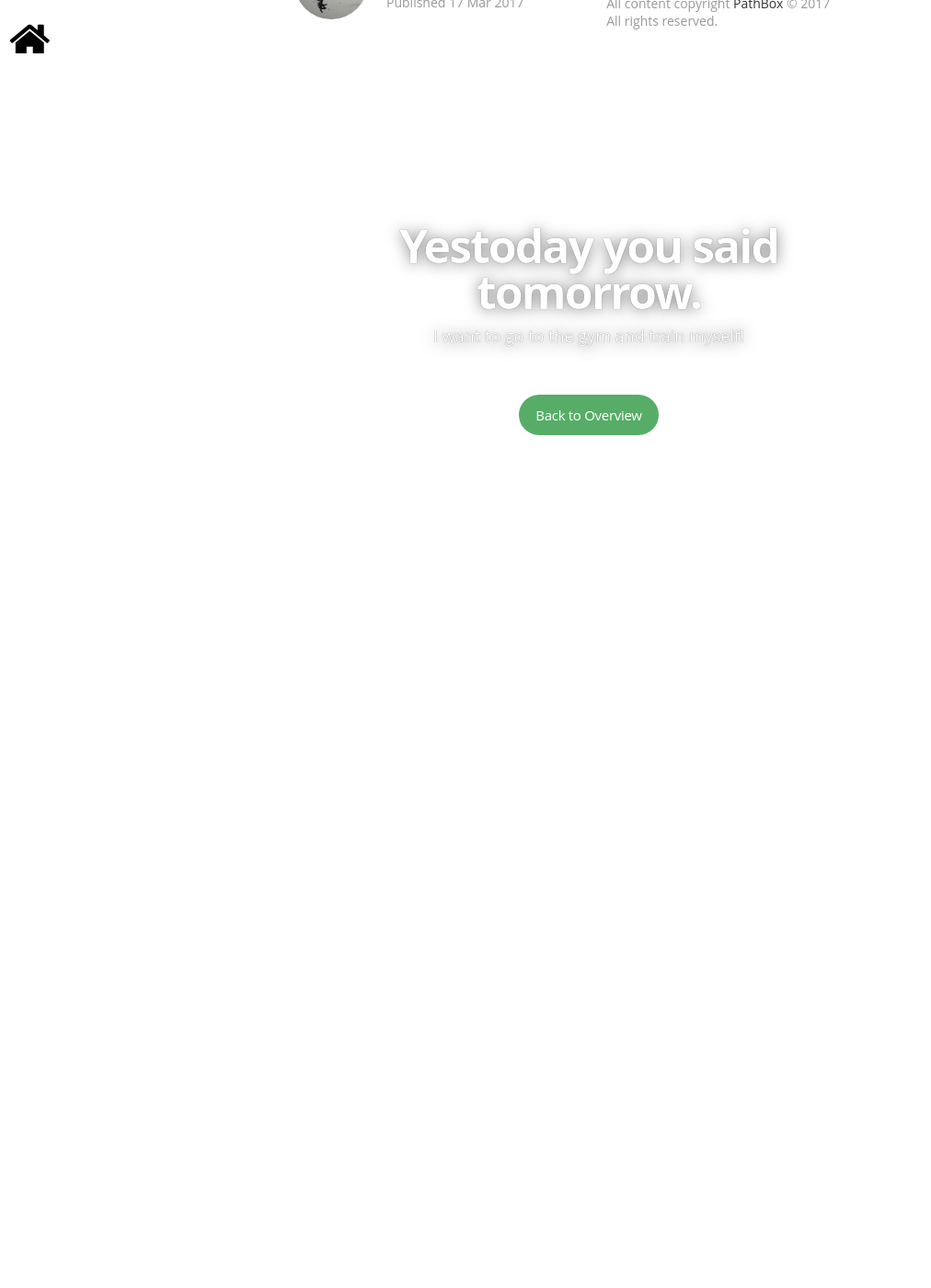
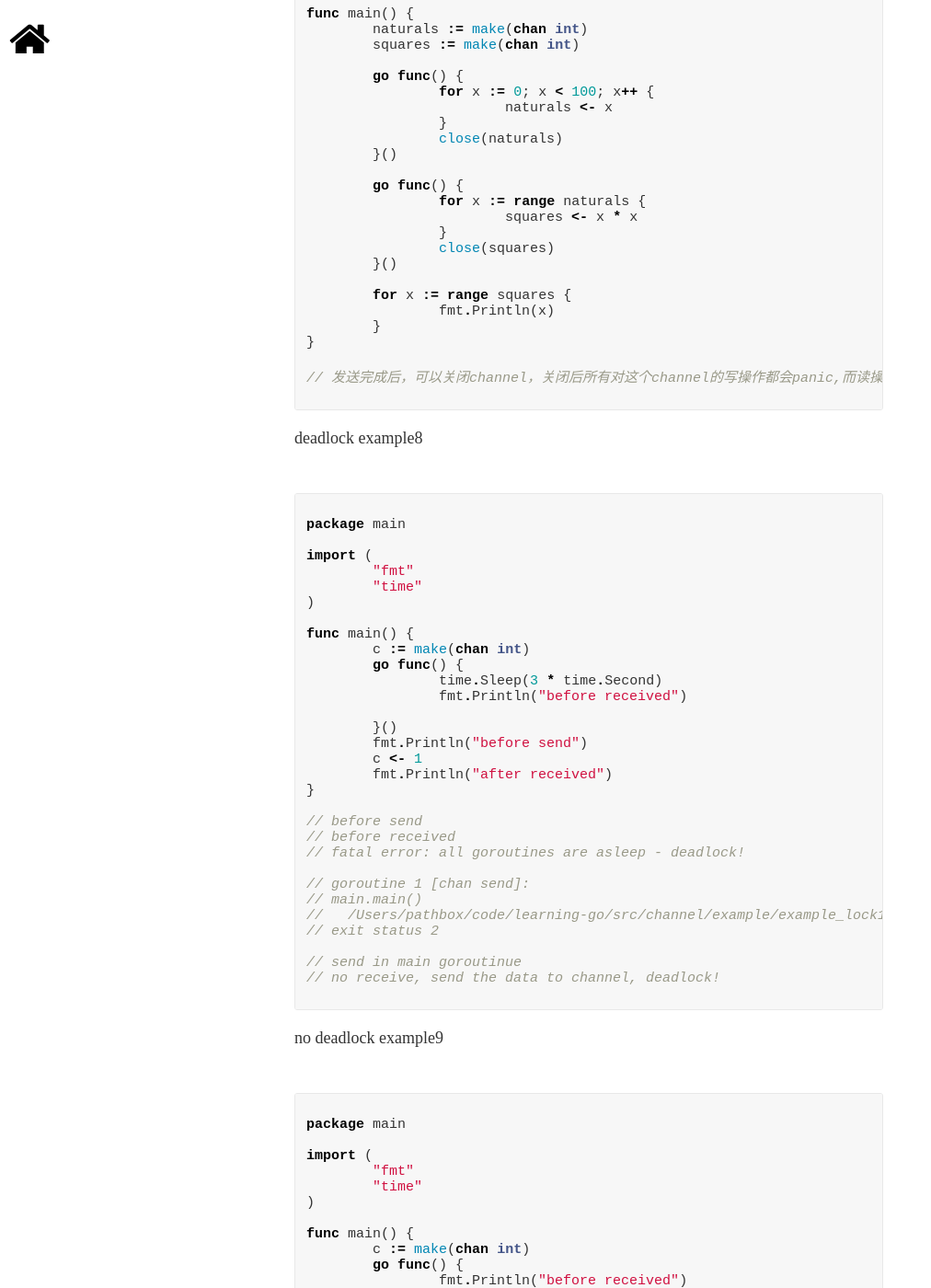
Before and after one commit to pathbox/pathbox.github.io, a Jekyll site: the page built from _posts/2017-03-17-close-to-channel.md, in a window 1280 px wide and 1400 px high, scrolled down 5037 px. Shown: the whole window at 92% size, without its empty margins (0-1012 px from the left). Built offline with Jekyll 4.4.1, drawn with Linux system fonts in a browser that asks for light colours; nearby versions of some CDN libraries; some web fonts are replaced; comment, search, counter and statistics services are not loaded; before the commit the page ends 5600 px from its top, so only the background shows below that; some of the changed text lies outside the part shown.

Commit message:
add examples to channel

````diff
--- a/_posts/2017-03-17-close-to-channel.md
+++ b/_posts/2017-03-17-close-to-channel.md
@@ -224,3 +224,186 @@ func main() {
 // fmt.Println(<-c) <-c is blocking, until c <- 1
 // 新开的goroutine首先去读channel,可是由于channel中没有值，所以它被阻塞了，直到main中向channel发送值，goroutine才拿到它想要的值并继续运行。
 ```
+
+example7
+
+```go
+
+package main
+
+import (
+	"fmt"
+)
+
+func main() {
+	naturals := make(chan int)
+	squares := make(chan int)
+
+	go func() {
+		for x := 0; x < 100; x++ {
+			naturals <- x
+		}
+		close(naturals)
+	}()
+
+	go func() {
+		for x := range naturals {
+			squares <- x * x
+		}
+		close(squares)
+	}()
+
+	for x := range squares {
+		fmt.Println(x)
+	}
+}
+
+// 发送完成后，可以关闭channel，关闭后所有对这个channel的写操作都会panic,而读操作依旧可以进行，当所有值都读完后，继续读该channel会得到zero value
+
+```
+
+deadlock example8
+
+```go
+
+package main
+
+import (
+	"fmt"
+	"time"
+)
+
+func main() {
+	c := make(chan int)
+	go func() {
+		time.Sleep(3 * time.Second)
+		fmt.Println("before received")
+
+	}()
+	fmt.Println("before send")
+	c <- 1
+	fmt.Println("after received")
+}
+
+// before send
+// before received
+// fatal error: all goroutines are asleep - deadlock!
+
+// goroutine 1 [chan send]:
+// main.main()
+//   /Users/pathbox/code/learning-go/src/channel/example/example_lock1.go:16 +0x10c
+// exit status 2
+
+// send in main goroutinue
+// no receive, send the data to channel, deadlock!
+
+```
+
+no deadlock example9
+
+```go
+
+package main
+
+import (
+	"fmt"
+	"time"
+)
+
+func main() {
+	c := make(chan int)
+	go func() {
+		fmt.Println("before received")
+		fmt.Println("receive", <-c)
+		fmt.Println("after received")
+
+	}()
+
+	time.Sleep(1 * time.Second)
+	fmt.Println("done")
+}
+
+// before received
+// done
+
+// no send, receive will get nil, receive <-c in sub goroutinue
+// fmt.Println("receive", <-c) and fmt.Println("after received") don't run
+// no deadlock
+
+```
+
+example10
+
+```go
+
+package main
+
+import (
+	"fmt"
+	"time"
+)
+
+func main() {
+	c := make(chan int)
+	go func() {
+		fmt.Println("before send")
+		c <- 100
+		fmt.Println("after send")
+
+	}()
+
+	time.Sleep(1 * time.Second)
+	fmt.Println("done")
+}
+
+// before send
+// done
+
+// no receive, send c <- 100 in sub goroutinue
+// fmt.Println("after send") don't run
+// no deadlock
+
+```
+
+deadlock example11
+
+```go
+
+package main
+
+import (
+	"fmt"
+	"time"
+)
+
+func main() {
+	c := make(chan int)
+	go func() {
+		fmt.Println("before send")
+
+	}()
+
+	<-c
+
+	time.Sleep(1 * time.Second)
+	fmt.Println("done")
+}
+
+// before send
+// fatal error: all goroutines are asleep - deadlock!
+
+// goroutine 1 [chan receive]:
+// main.main()
+//   /Users/pathbox/code/learning-go/src/channel/example/example_lock4.go:15 +0x7f
+// exit status 2
+
+// receive <-c in main goroutinue
+// no send
+// deadlock!
+
+```
+
+如果 main goroutinue中有channel操作，但是没有子goroutinue对channel操作，deadlock发生死锁，因为main goroutinue
+被channel操作阻塞了。
+如果 子 goroutinue中有channel操作，但是没有其他goroutinue队channel操作，no deadlock。main goroutinue
+没有被channel操作阻塞。 子 goroutinue会自动消亡
````
